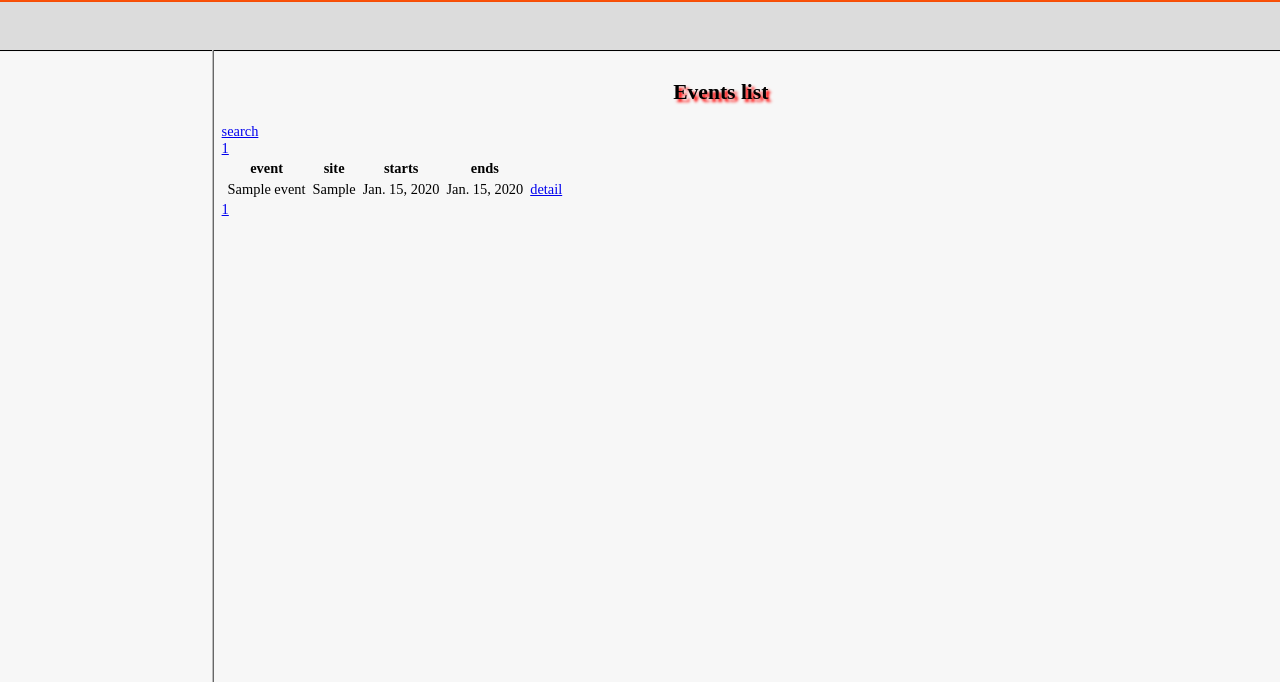
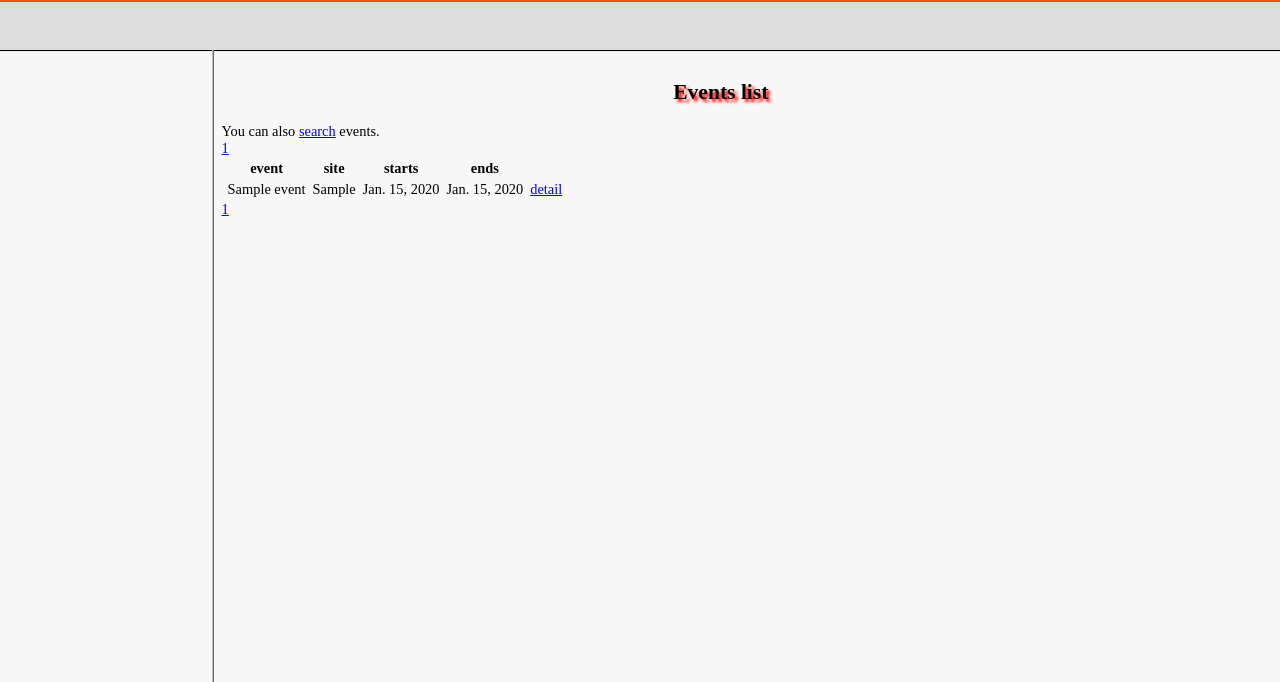
Before and after one commit to colingeniet/chess-openings-db, a Django app: page /event/ in a window 1280 px wide. Shown: the part 54-736 px from the top of the page. Run offline with Django 3.2, Linux system fonts and the light colour scheme; tables that the repository leaves empty hold one stand-in row (values such as "Sample post").

Commit message:
Update event_list.html

```diff
--- a/chess_openings/chs/templates/chs/event_list.html
+++ b/chess_openings/chs/templates/chs/event_list.html
@@ -6,12 +6,13 @@
   <nav></nav>
 
   <section>
-    <h1> Events list </h1>
+    <h1>Events list</h1>
     <script>active_navlink("nav_events");</script>
-    <a href="{% url 'chess:event_search' %}">search</a>
+    You can also <a href="{% url 'chess:event_search' %}">search</a>
     {% if request.session.account %}
-      <a href="{% url 'chess:event_create' %}">create</a>
+      or <a href="{% url 'chess:event_create' %}">create</a>
     {% endif %}
+    events.
     {% include "chs/paginator.html" %}
     <table>
       <tr>
```
